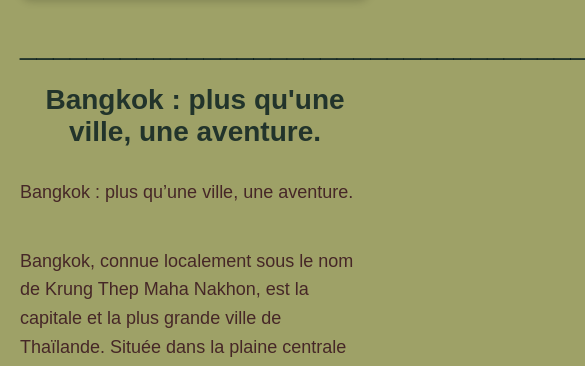
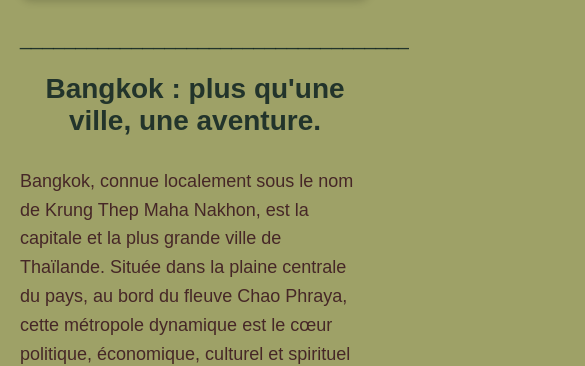
Before and after one commit to abastraore/absite, a plain HTML site: page index.html in a window 390 px wide. Shown: the part 734-1100 px from the top of the page, 585 px wide, since content can reach past the window. Drawn offline with Linux system fonts and the light colour scheme.

Commit message:
Add files via upload

```diff
--- a/index.html
+++ b/index.html
@@ -32,7 +32,6 @@
         <div class="content-container">
             <p class="trait">___________________________________</p>
             <h2 class="main-title">Bangkok : plus qu'une ville, une aventure.</h2>
-            <p class="effett">Bangkok : plus qu’une ville, une aventure.</h2>
         <p class="effett">Bangkok, connue localement sous le nom de Krung Thep Maha Nakhon, est la capitale et la plus grande ville de Thaïlande. Située dans la plaine centrale du pays, au bord du fleuve Chao Phraya, cette métropole dynamique est le cœur politique, économique, culturel et spirituel de la Thaïlande.<br><br>
 
 Avec une population de plus de 10 millions d’habitants dans son agglomération, Bangkok est une mégapole animée, où se mêlent modernité et tradition. D’immenses gratte-ciels et centres commerciaux ultramodernes côtoient des temples historiques, des marchés colorés et des quartiers populaires typiques.<br><br>
--- a/style.css
+++ b/style.css
@@ -8,6 +8,7 @@ body {
 
 .header-container {
     display: flex;
+    flex-direction: column;
     align-items: center;
     justify-content: center;
     gap: 30px;
@@ -135,7 +136,7 @@ nav {
     }
 
     .trait {
-        font-size: 30px;
+        font-size: 20px;
     }
 
     .imgaccueil {
```
